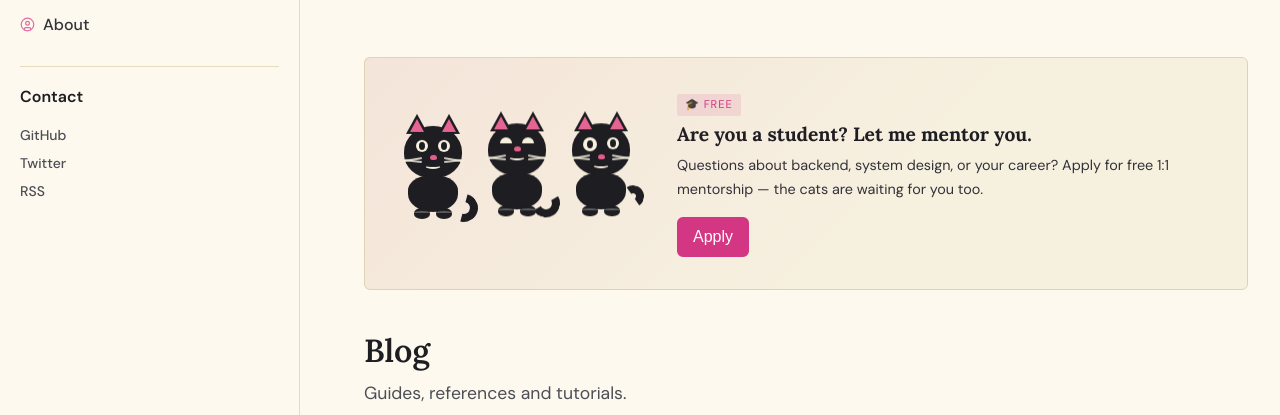
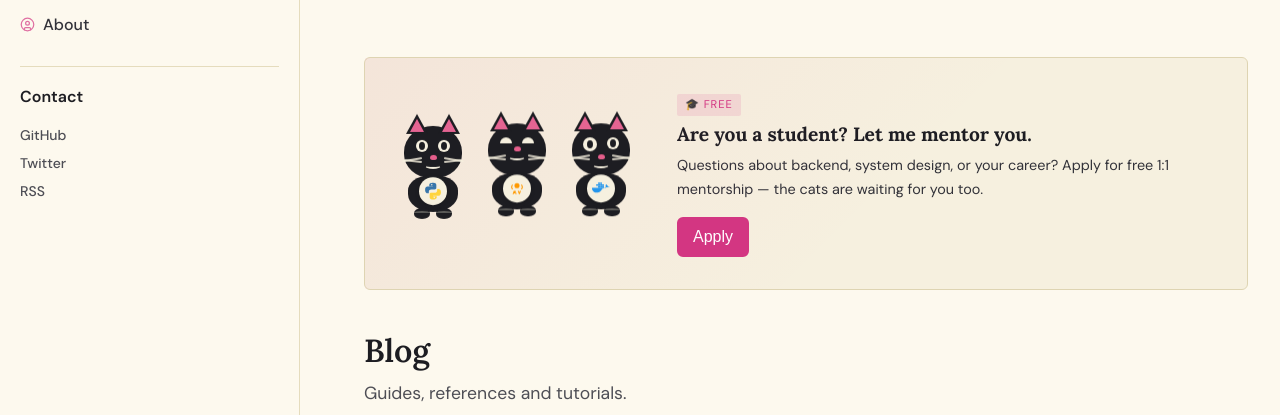
Before and after one commit to selamet/selamet.github.io, a Gatsby site: page / in a window 1280 px wide. Shown: the part 385-800 px from the top of the page. Built offline with nearby package versions, Linux system fonts and the light colour scheme; Gatsby itself is replaced by a stand-in of ours; some packages are replaced by stand-ins of ours; no server answers; a web font is replaced by a local one.

Commit message:
feat: replace cat tails with Python/AWS/Docker belly icons

```diff
--- a/src/components/MentorshipBanner.js
+++ b/src/components/MentorshipBanner.js
@@ -1,4 +1,31 @@
 import React, { useState } from 'react'
+
+function PythonIcon() {
+  return (
+    <svg viewBox="0 0 24 24" width="20" height="20" fill="none">
+      <path d="M11.9 2C9.3 2 7.5 3.1 7.5 4.5V6h4.5v.5H5.5C4 6.5 2.5 7.8 2.5 10.5s1.5 4 3 4H7v-2c0-1.5 1.3-2.5 3-2.5h4c1.3 0 2-.7 2-2V4.5C16 3.1 14.5 2 11.9 2zm-1.4 1.5a.9.9 0 1 1 0 1.8.9.9 0 0 1 0-1.8z" fill="#3776AB"/>
+      <path d="M12.1 22c2.6 0 4.4-1.1 4.4-2.5V18h-4.5v-.5h6.5c1.5 0 3-1.3 3-4s-1.5-4-3-4H17v2c0 1.5-1.3 2.5-3 2.5H10c-1.3 0-2 .7-2 2v3.5C8 20.9 9.5 22 12.1 22zm1.4-1.5a.9.9 0 1 1 0-1.8.9.9 0 0 1 0 1.8z" fill="#FFD43B"/>
+    </svg>
+  )
+}
+
+function AwsIcon() {
+  return (
+    <svg viewBox="0 0 24 24" width="22" height="22" fill="none">
+      <path d="M6.8 10.4c0 .4.1.7.2 1 .1.2.3.4.5.6.2.1.2.3.1.5l-.4.3c-.3.2-.5.1-.7-.1a3.8 3.8 0 0 1-.9-2.4c0-.9.3-1.7.9-2.4.2-.2.4-.3.7-.1l.4.3c.1.2.1.4-.1.5a2 2 0 0 0-.5.6c-.1.3-.2.7-.2 1.2zm10.4 0c0-.5-.1-.9-.2-1.2a2 2 0 0 0-.5-.6c-.2-.1-.2-.3-.1-.5l.4-.3c.3-.2.5-.1.7.1.6.7.9 1.5.9 2.4 0 .9-.3 1.8-.9 2.4-.2.2-.4.3-.7.1l-.4-.3c-.1-.2-.1-.4.1-.5.2-.2.4-.4.5-.6.1-.3.2-.6.2-1z" fill="#FF9900"/>
+      <path d="M9.2 8.8a2.8 2.8 0 1 1 5.6 0 2.8 2.8 0 0 1-5.6 0zm1.3 5.7H8.4l-1.2 3.5h1.2l.3-.9h1.4l.3.9h1.2l-1.1-3.5zm-.8 2.2.4-1.3.4 1.3H9.7zm4.4-2.2h-1.3l1.3 3.5h1l1.3-3.5h-1.3l-.5 1.9-.5-1.9z" fill="#FF9900"/>
+    </svg>
+  )
+}
+
+function DockerIcon() {
+  return (
+    <svg viewBox="0 0 24 24" width="22" height="22" fill="none">
+      <path d="M13.1 5.4h-2v1.7h2V5.4zm0 2h-2v1.7h2V7.4zm-2.2 0H8.8v1.7h2.1V7.4zm0-2H8.8v1.7h2.1V5.4zm-2.2 2H6.7v1.7h2V7.4zm2.2 2H8.8v1.7h2.1V9.4zm2.2 0h-2v1.7h2V9.4zm2.1 0h-2v1.7h2V9.4zm0-2h-2v1.7h2V7.4z" fill="#2496ED"/>
+      <path d="M21.8 10.5a3 3 0 0 0-2-.5c-.3-1-.9-1.8-1.8-2.4l-.4-.2-.2.4a3.5 3.5 0 0 0-.4 1.7c0 .5.1 1 .4 1.5-.4.2-.8.3-1.2.3H2.2a4 4 0 0 0 .4 2.5 5 5 0 0 0 1.8 2 6 6 0 0 0 2.9.7c.7 0 1.3-.1 2-.3a6 6 0 0 0 1.7-.9 5.3 5.3 0 0 0 2.2-3h.2c1.3 0 2.2-.6 2.7-1.6.3 0 .7.1 1 .2l.4.2.1-.5z" fill="#2496ED"/>
+    </svg>
+  )
+}
 import emailjs from '@emailjs/browser'
 import { Send, CheckCircle } from 'lucide-react'
 import { useLanguage } from '../context/LanguageContext'
@@ -7,7 +34,7 @@ const EMAILJS_SERVICE_ID = process.env.GATSBY_EMAILJS_SERVICE_ID
 const EMAILJS_TEMPLATE_ID = process.env.GATSBY_EMAILJS_TEMPLATE_ID
 const EMAILJS_PUBLIC_KEY = process.env.GATSBY_EMAILJS_PUBLIC_KEY
 
-function CssCat({ mood = 'happy' }) {
+function CssCat({ mood = 'happy', belly }) {
   return (
     <div className={`css-cat css-cat--${mood}`}>
       <div className="cat-ear cat-ear--left" />
@@ -33,7 +60,7 @@ function CssCat({ mood = 'happy' }) {
         </div>
       </div>
       <div className="cat-body">
-        <div className="cat-tail" />
+        {belly && <div className="cat-belly-icon">{belly}</div>}
         <div className="cat-paws">
           <div className="cat-paw cat-paw--left" />
           <div className="cat-paw cat-paw--right" />
@@ -79,9 +106,9 @@ export function MentorshipBanner() {
     <>
       <div className="mentorship-banner">
         <div className="mentorship-cats">
-          <CssCat mood="happy" />
-          <CssCat mood="sleepy" />
-          <CssCat mood="curious" />
+          <CssCat mood="happy"   belly={<PythonIcon />} />
+          <CssCat mood="sleepy"  belly={<AwsIcon />} />
+          <CssCat mood="curious" belly={<DockerIcon />} />
         </div>
 
         <div className="mentorship-content">
--- a/src/styles/style.css
+++ b/src/styles/style.css
@@ -2351,32 +2351,22 @@ a time.new-post {
   }
 }
 
-/* Tail — curved using border trick, inside .cat-body */
-.cat-tail {
+/* Belly icon */
+.cat-belly-icon {
   position: absolute;
+  top: 50%;
+  left: 50%;
+  transform: translate(-50%, -60%);
+  display: flex;
+  align-items: center;
+  justify-content: center;
   width: 28px;
   height: 28px;
-  border: 8px solid var(--color-text-emphasized);
+  background: var(--color-background-card);
   border-radius: 50%;
-  border-top-color: transparent;
-  border-left-color: transparent;
-  bottom: -10px;
-  right: -20px;
-  transform: rotate(-30deg);
-}
-
-.css-cat--sleepy .cat-tail {
-  transform: rotate(15deg);
-  right: -18px;
-  bottom: -8px;
-}
-
-.css-cat--curious .cat-tail {
-  width: 22px;
-  height: 22px;
-  transform: rotate(-80deg);
-  bottom: 2px;
-  right: -18px;
+  box-shadow: 0 1px 4px rgba(0,0,0,0.15);
+
+  svg { display: block; }
 }
 
 .mentorship-modal {
```
